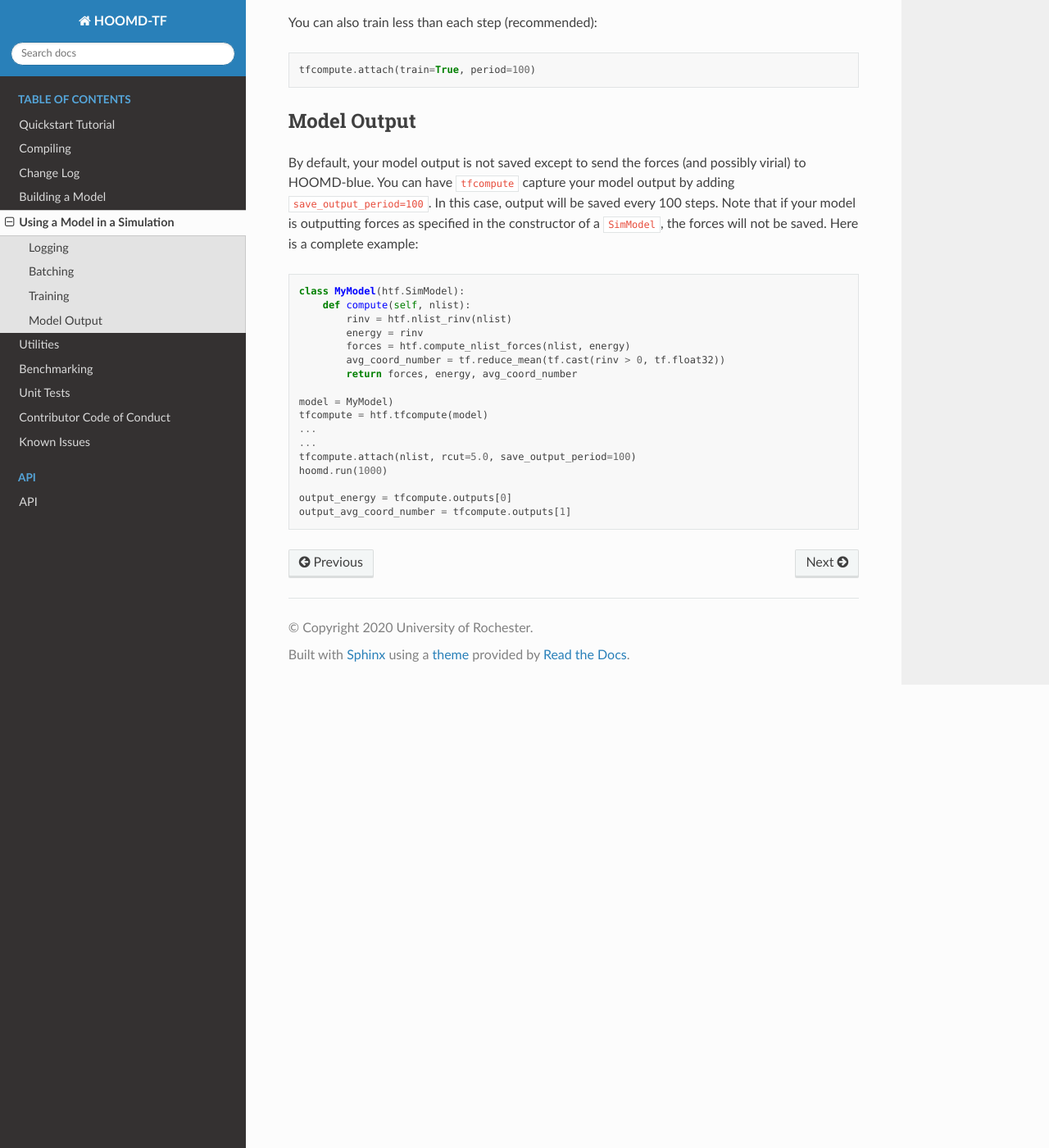
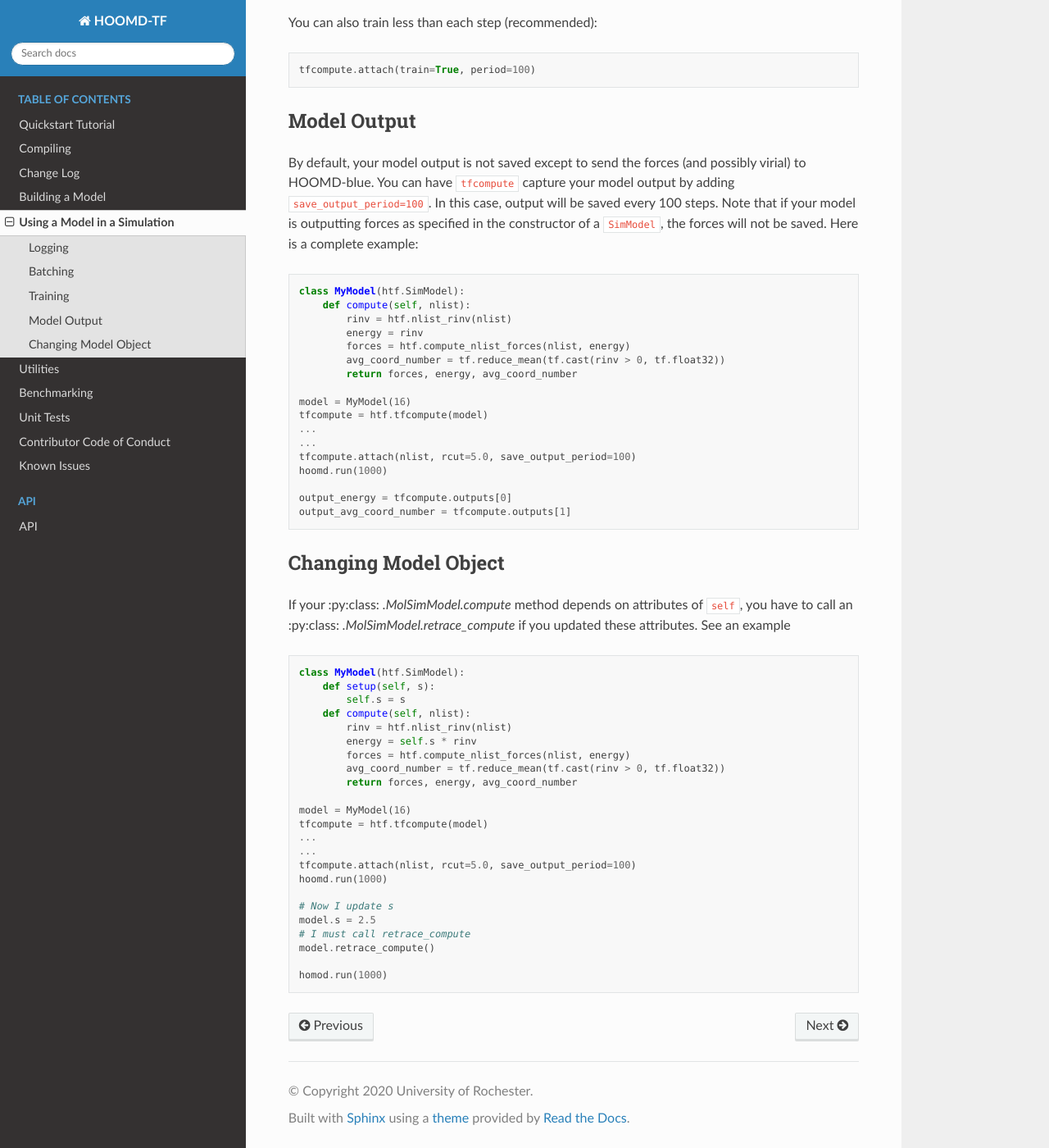
Before and after one commit to ur-whitelab/hoomd-tf, a Sphinx documentation site: the page built from sphinx-docs/source/running.rst, in a window 1280 px wide and 1400 px high, scrolled down 1354 px. Shown: the whole window at 82% size. Built offline with Sphinx 7.4.7 and the Read the Docs theme 2.0.0, drawn with Linux system fonts in a browser that asks for light colours.

Commit message:
Added retracing capability

```diff
--- a/sphinx-docs/source/running.rst
+++ b/sphinx-docs/source/running.rst
@@ -104,7 +104,7 @@ Here is a complete example:
             avg_coord_number = tf.reduce_mean(tf.cast(rinv > 0, tf.float32))
             return forces, energy, avg_coord_number
 
-    model = MyModel)
+    model = MyModel(16)
     tfcompute = htf.tfcompute(model)
     ...
     ...
@@ -113,3 +113,39 @@ Here is a complete example:
 
     output_energy = tfcompute.outputs[0]
     output_avg_coord_number = tfcompute.outputs[1]
+
+
+.. _changing_model_object:
+
+Changing Model Object
+----------------------
+
+If your :py:class: `.MolSimModel.compute` method depends on attributes of ``self``,
+you have to call an :py:class: `.MolSimModel.retrace_compute` if you updated these attributes.
+See an example
+
+.. code:: python
+
+    class MyModel(htf.SimModel):
+        def setup(self, s):
+            self.s = s
+        def compute(self, nlist):
+            rinv = htf.nlist_rinv(nlist)
+            energy = self.s * rinv
+            forces = htf.compute_nlist_forces(nlist, energy)
+            avg_coord_number = tf.reduce_mean(tf.cast(rinv > 0, tf.float32))
+            return forces, energy, avg_coord_number
+
+    model = MyModel(16)
+    tfcompute = htf.tfcompute(model)
+    ...
+    ...
+    tfcompute.attach(nlist, rcut=5.0, save_output_period=100)
+    hoomd.run(1000)
+
+    # Now I update s
+    model.s = 2.5
+    # I must call retrace_compute
+    model.retrace_compute()
+
+    homod.run(1000)
```
Also changed, not shown: sphinx-docs/source/utilities.rst (+0 -32 lines), 3 other files.
